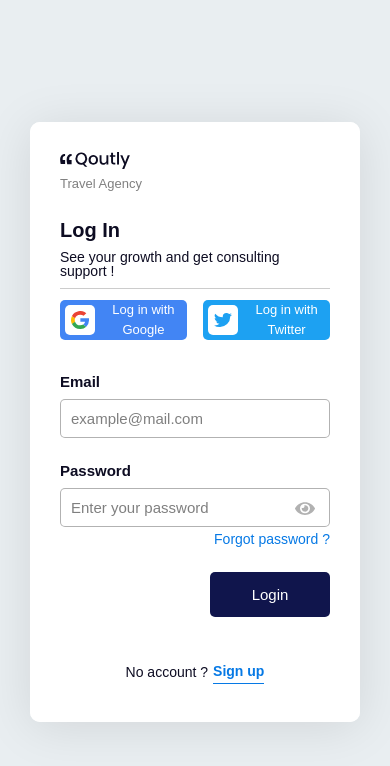
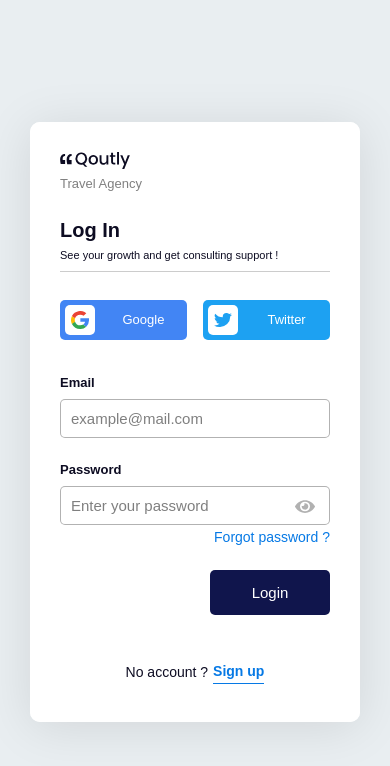
Before and after one commit to sajjadpaknia/Registration-Form--Vanilla-JS-, a plain HTML site: page index.html in a window 390 px wide. Drawn offline with Linux system fonts and the light colour scheme; a web font is replaced by a local one.

Commit message:
fixing styles

```diff
--- a/assets/css/login-form.css
+++ b/assets/css/login-form.css
@@ -425,6 +425,7 @@ input[type="password"]:focus {
   margin-left: 1rem;
 }
 .upload-result__file-size {
+  white-space: nowrap;
   font-size: 1.1rem;
 }
 .upload-result__file-success {
--- a/assets/css/media-query.css
+++ b/assets/css/media-query.css
@@ -2,10 +2,13 @@
   .app {
     grid-template-columns: minmax(300px, 400px) !important;
   }
+  .title-actions__desc {
+    font-size: 1.1rem;
+  }
   .form-container-wrapper {
     margin-top: 3rem;
   }
-  .fieldset-input__container{
+  .fieldset-input__container {
     margin-bottom: 1rem;
   }
   .logo-container-img {
@@ -25,4 +28,14 @@
   .step__item__title {
     font-size: 0.99rem;
   }
+  .title-input {
+    font-size: 1.3rem;
+  }
+  .upload-result__file-success,
+  .upload-result__file-size {
+    display: none;
+  }
+  .add_file__desc__title{
+    font-size: 1.2rem;
+  }
 }
--- a/assets/js/app2.js
+++ b/assets/js/app2.js
@@ -24,9 +24,9 @@ const submitBtn = document.querySelectorAll(".submit__btn");
 const nextBtns = document.querySelectorAll(".next-btn");
 const stepForms = document.querySelectorAll(".step-form");
 const inputs = document.querySelectorAll("input");
-inputs.forEach((i) => {
-  i.autocomplete = "off";
-});
+// inputs.forEach((i) => {
+//   i.autocomplete = "off";
+// });
 // login validation
 loginForm.addEventListener("submit", (event) => {
   event.preventDefault();
@@ -506,15 +506,14 @@ submitBtnLast.addEventListener("click", (e) => {
 // uploading file
 
 // media query
-function mediaQuery(x) {
-  if (x.matches) {
-    document.body.style.backgroundColor = "yellow";
-  } else {
-    document.body.style.backgroundColor = "pink";
-  }
+const mediaQuery = window.matchMedia("(max-width: 870px)");
+
+if (mediaQuery.matches) {
+  document.querySelector(
+    ".auth-connections__item.google > .auth-connections__item__text"
+  ).innerHTML = "Google";
+  document.querySelector(
+    ".auth-connections__item.twitter > .auth-connections__item__text"
+  ).innerHTML = "Twitter";
 }
-
-var x = window.matchMedia("(max-width: 700px)");
-mediaQuery(x);
-x.addListener(mediaQuery);
 // media query
```
